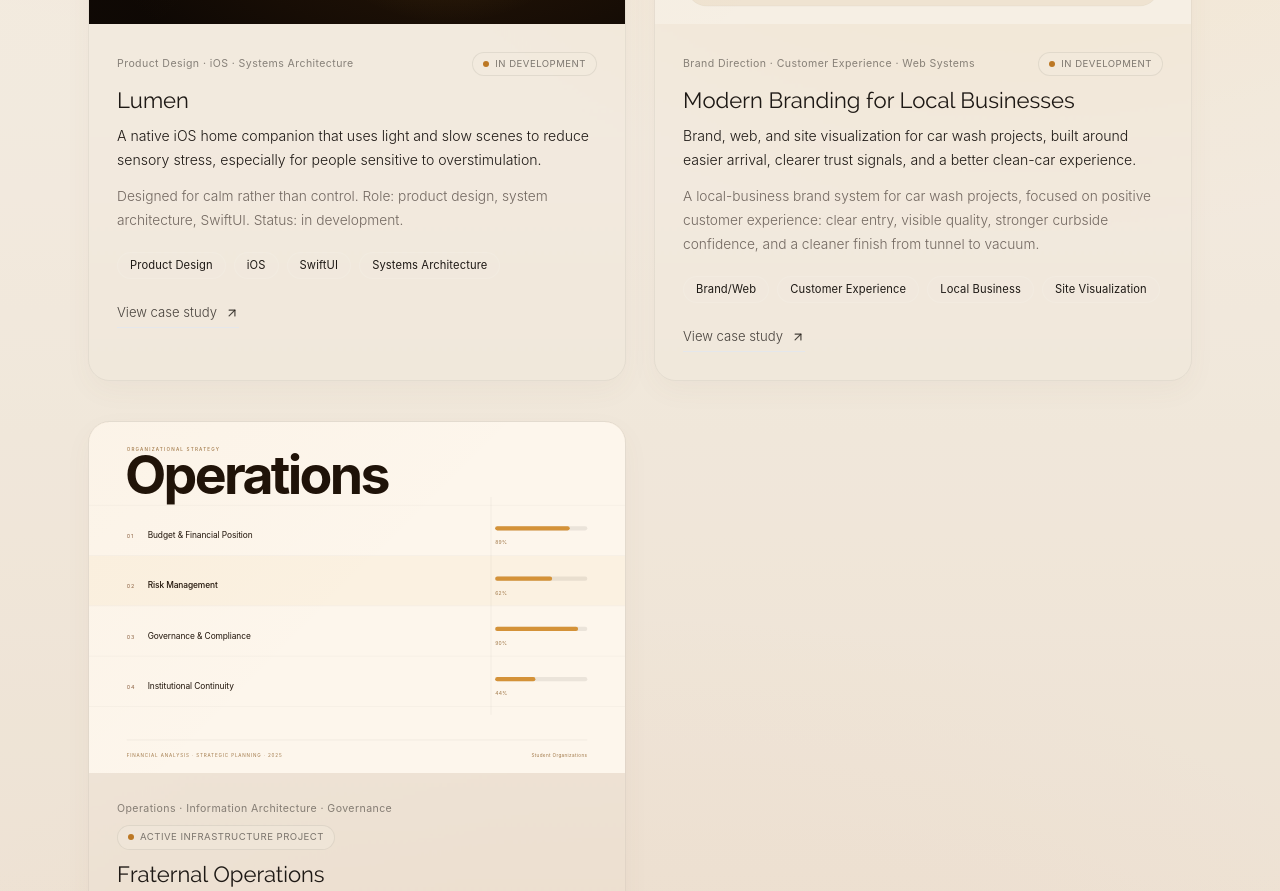
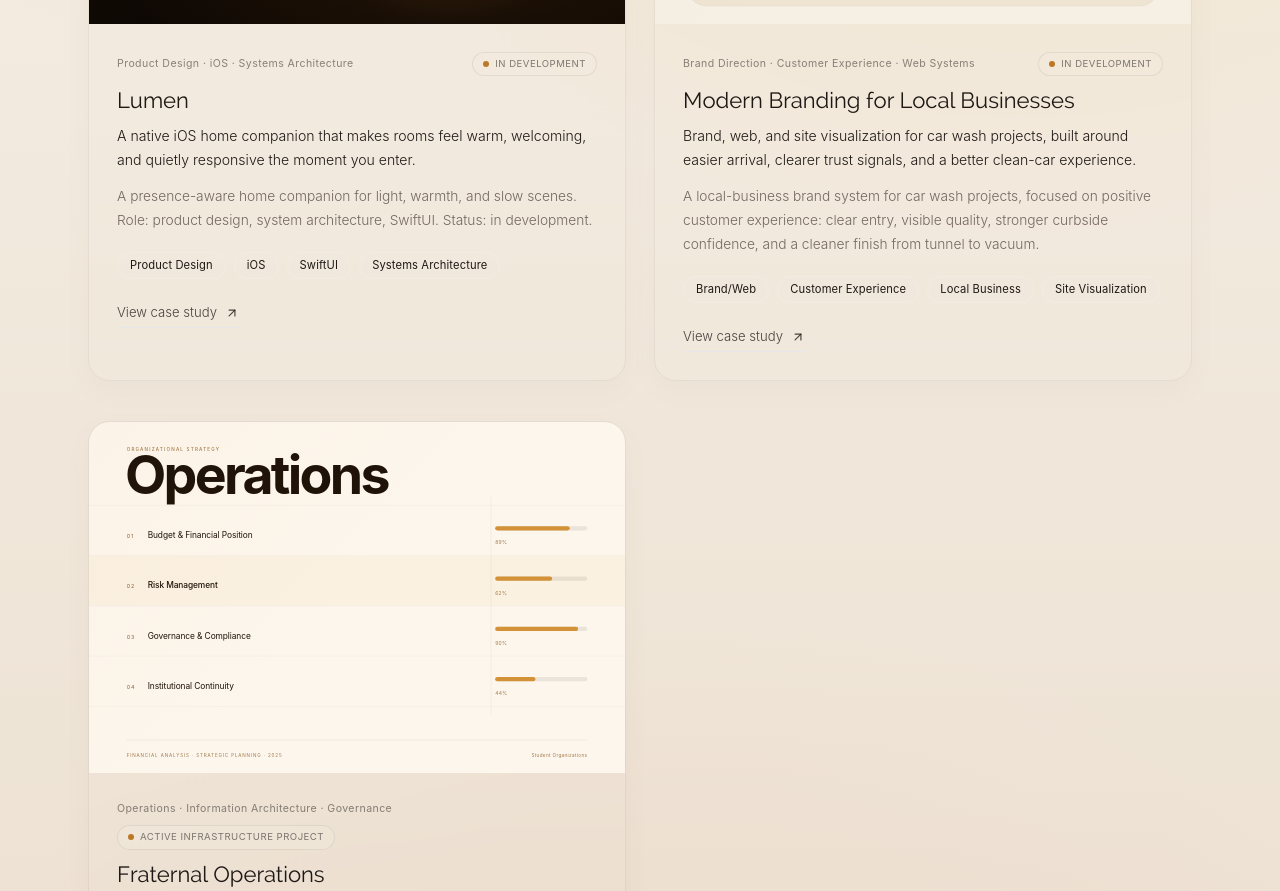
Before and after one commit to mohabbis/personal-portfolio, a Next.js app: page /portfolio in a window 1280 px wide. Shown: the part 820-1711 px from the top of the page. Built offline with nearby package versions, Linux system fonts and the light colour scheme.

Commit message:
Refine Lumen project card copy

```diff
--- a/data/projects.ts
+++ b/data/projects.ts
@@ -5,12 +5,12 @@ export const projects: ProjectItem[] = [
     slug: "lumen",
     title: "Lumen",
     eyebrow: "Product · iOS · Interface",
-    subtitle: "A native iOS home companion that uses light and slow scenes to reduce sensory stress, especially for people sensitive to overstimulation.",
+    subtitle: "A native iOS home companion that makes rooms feel warm, welcoming, and quietly responsive the moment you enter.",
     relationshipLabel: "In development",
     systemRole: "interface",
     category: "Product Design · iOS · Systems Architecture",
     summary:
-      "Designed for calm rather than control. Role: product design, system architecture, SwiftUI. Status: in development.",
+      "A presence-aware home companion for light, warmth, and slow scenes. Role: product design, system architecture, SwiftUI. Status: in development.",
     tags: ["Product Design", "iOS", "SwiftUI", "Systems Architecture"],
     href: "/portfolio/lumen",
     ctaLabel: "View case study",
```
